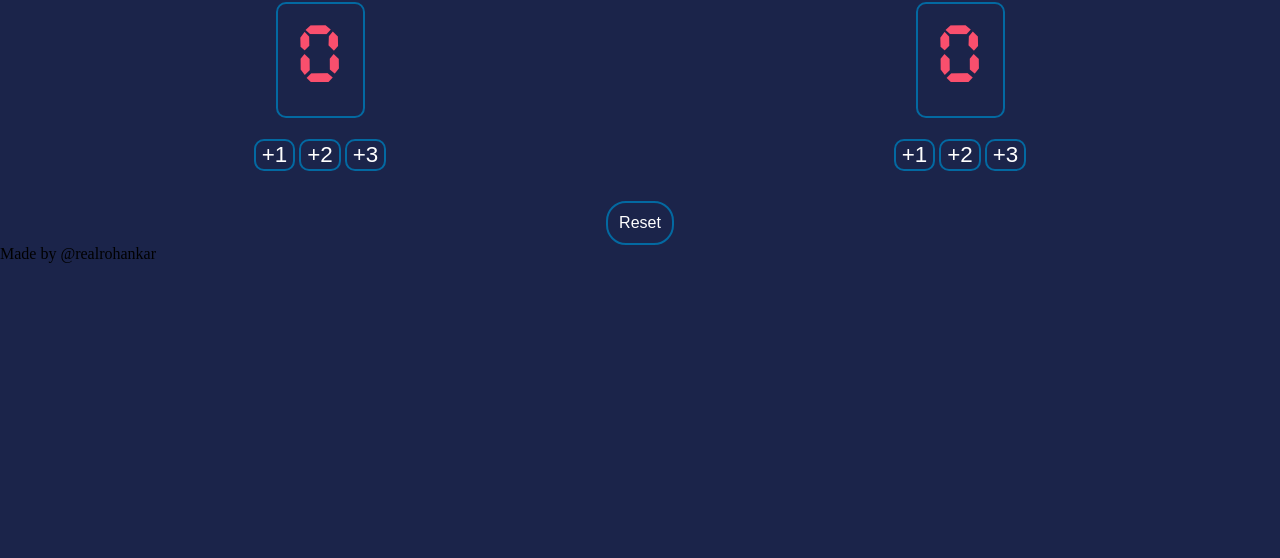
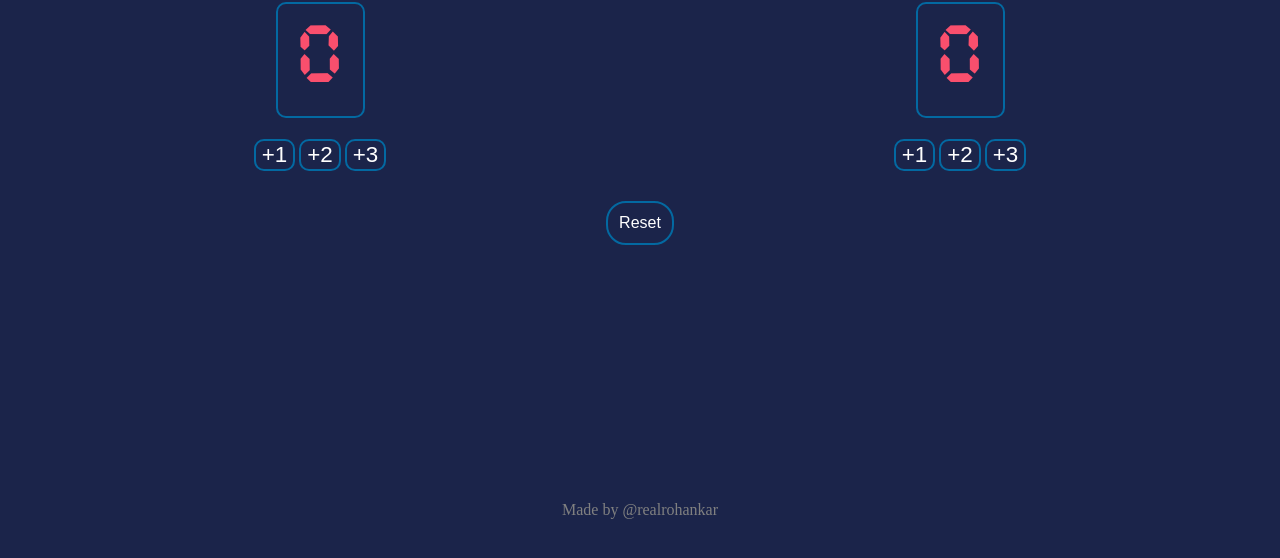
Before and after one commit to morgankar/Basketball-scorecard, a plain HTML site: page index.html in a window 1280 px wide. Shown: the part 88-646 px from the top of the page. Drawn offline with Linux system fonts and the light colour scheme.

Commit message:
modified css for the footer

```diff
--- a/index.html
+++ b/index.html
@@ -30,6 +30,6 @@
                 <button id="reset" onclick="resetScore()">Reset </button>
 
         <script src="index.js"></script>
-        <footer>Made by @realrohankar</footer>
+        <footer id ="credit">Made by @realrohankar</footer>
     </body>
 </html>
--- a/style.css
+++ b/style.css
@@ -58,3 +58,9 @@ h3{
     font-size: 100%;
 
 }
+
+#credit {
+    margin-top: 20%;
+    text-align: center;
+    color:grey ;
+}
```
